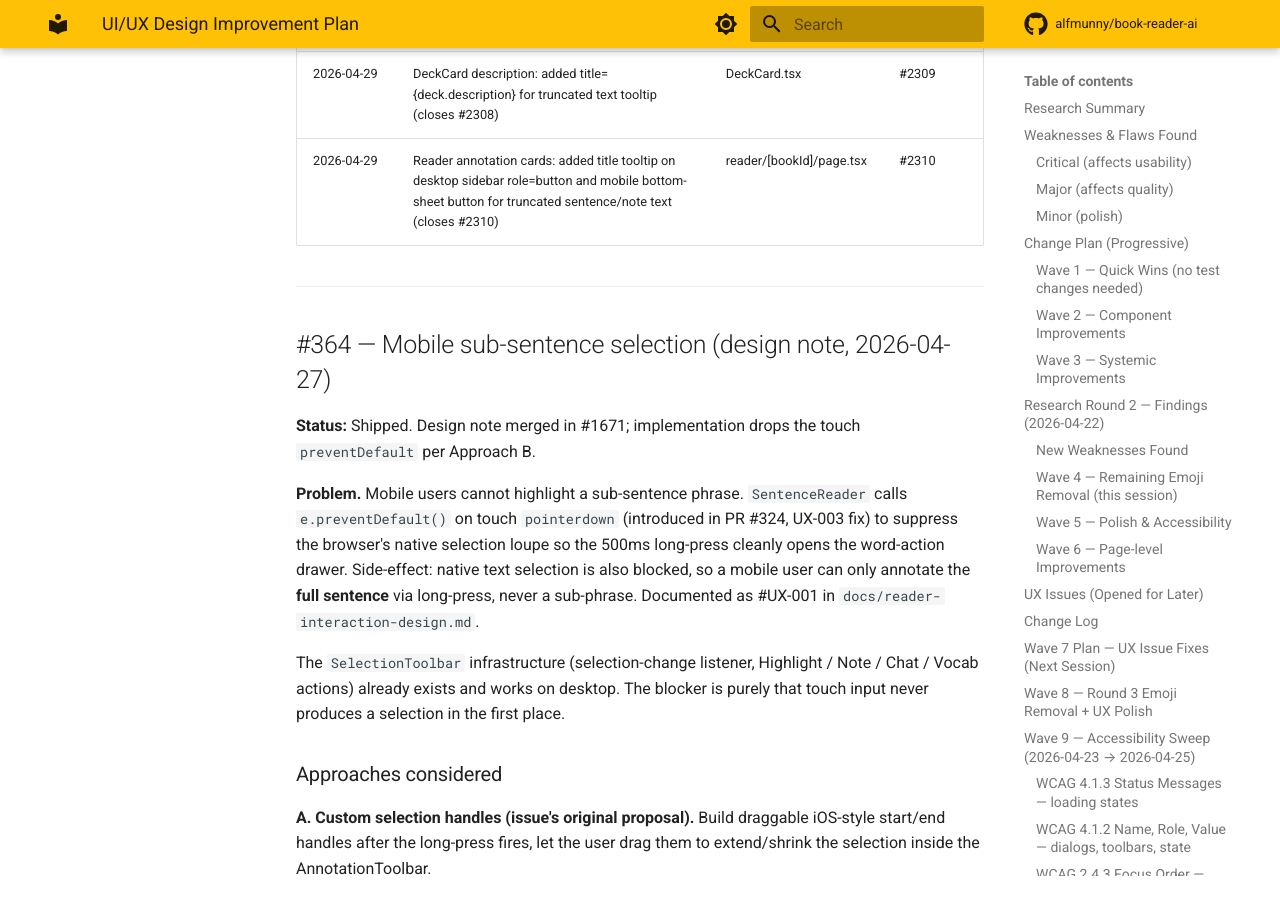
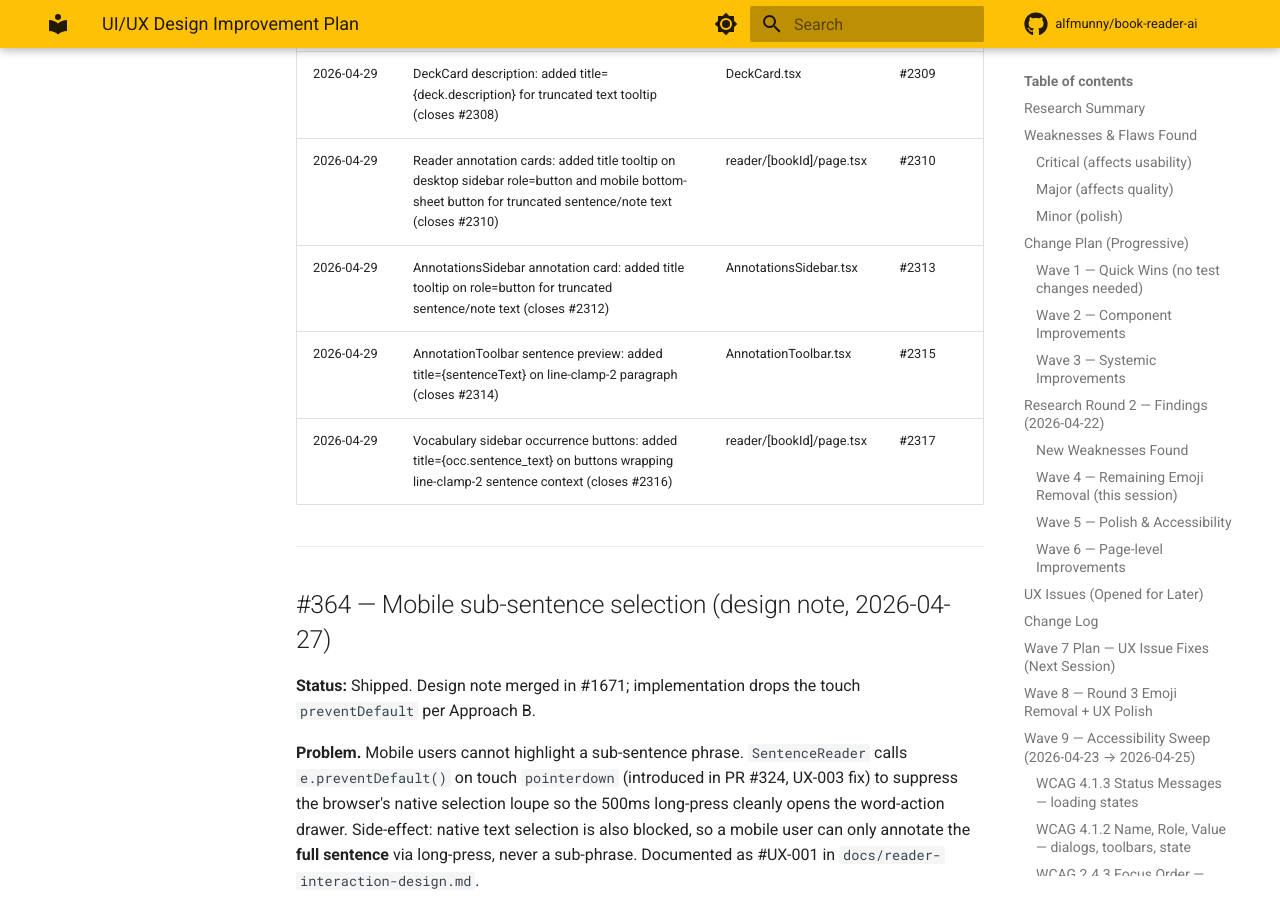
Before and after one commit to alfmunny/book-reader-ai, an MkDocs documentation site: the page built from docs/design-improvement-plan.md, in a window 1280 px wide and 900 px high, scrolled down 21660 px. Built offline with MkDocs 1.6.1 and Material for MkDocs 9.7.7, drawn with Linux system fonts in a browser that asks for light colours; comment, search, counter and statistics services are not loaded.

Commit message:
docs: update Wave 17 design log with title-tooltip fixes (#2313, #2315, #2317)
Co-Authored-By: Claude Sonnet 4.6 <noreply@anthropic.com>

```diff
--- a/docs/design-improvement-plan.md
+++ b/docs/design-improvement-plan.md
@@ -421,6 +421,9 @@ Systematic WCAG 2.1 AA pass covering loading states, dialog semantics, focus man
 | 2026-04-29 | WordLookup popup: added role="dialog", aria-label, close button with CloseIcon (closes #2306) | WordLookup.tsx | #2307 |
 | 2026-04-29 | DeckCard description: added title={deck.description} for truncated text tooltip (closes #2308) | DeckCard.tsx | #2309 |
 | 2026-04-29 | Reader annotation cards: added title tooltip on desktop sidebar role=button and mobile bottom-sheet button for truncated sentence/note text (closes #2310) | reader/[bookId]/page.tsx | #2310 |
+| 2026-04-29 | AnnotationsSidebar annotation card: added title tooltip on role=button for truncated sentence/note text (closes #2312) | AnnotationsSidebar.tsx | #2313 |
+| 2026-04-29 | AnnotationToolbar sentence preview: added title={sentenceText} on line-clamp-2 paragraph (closes #2314) | AnnotationToolbar.tsx | #2315 |
+| 2026-04-29 | Vocabulary sidebar occurrence buttons: added title={occ.sentence_text} on buttons wrapping line-clamp-2 sentence context (closes #2316) | reader/[bookId]/page.tsx | #2317 |
 
 ---
 
```
